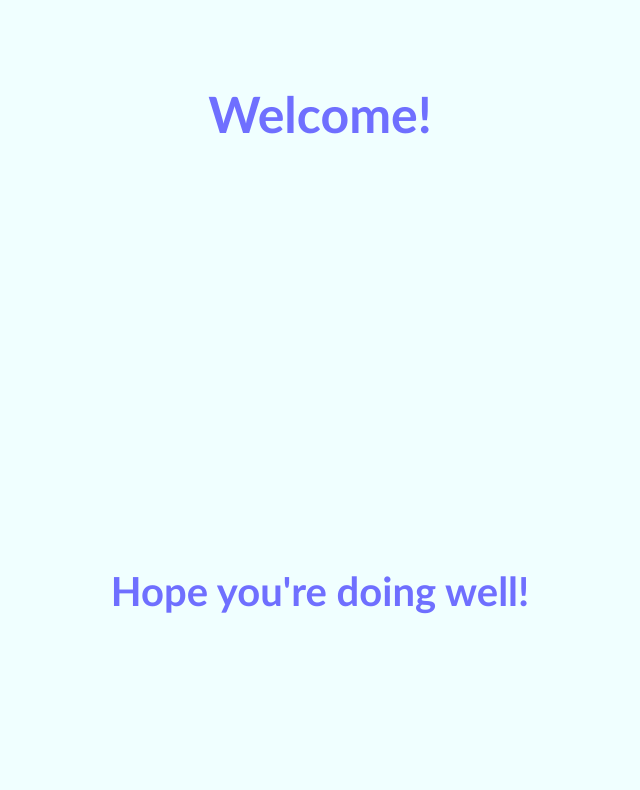
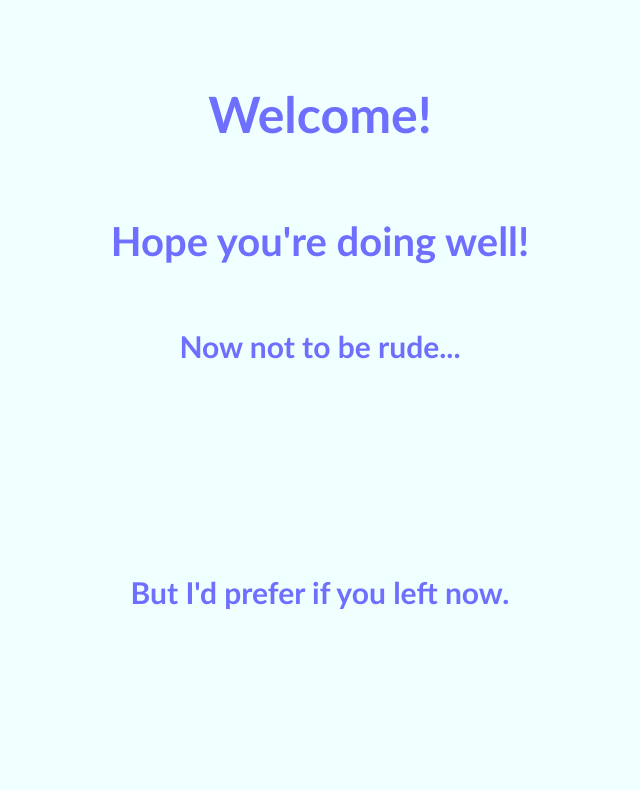
Before and after one commit to jlzfzo/jlzfzo.github.io, a plain HTML site: page index.html in a window 1280 px wide. Shown: the top 790 px of the page, without its empty margins (320-960 px from the left). Drawn offline with Linux system fonts and the light colour scheme.

Commit message:
Update style.css

```diff
--- a/style.css
+++ b/style.css
@@ -8,7 +8,6 @@ h1{
 	padding-left: 2em;
 	padding-right: 2em;
 	padding-top: 1em;
-	padding-bottom: 7em;
 	font-size: 50px;
 	font-family: 'Trebuchet MS', 'Lucida Sans Unicode', 'Lucida Grande', 'Lucida Sans', Arial, sans-serif;
 }
@@ -18,7 +17,6 @@ h2{
 	padding-left: 2em;
 	padding-right: 2em;
 	padding-top: 1em;
-	padding-bottom: 7em;
 	font-size: 40px;
 	font-family: 'Trebuchet MS', 'Lucida Sans Unicode', 'Lucida Grande', 'Lucida Sans', Arial, sans-serif;
 }
```
